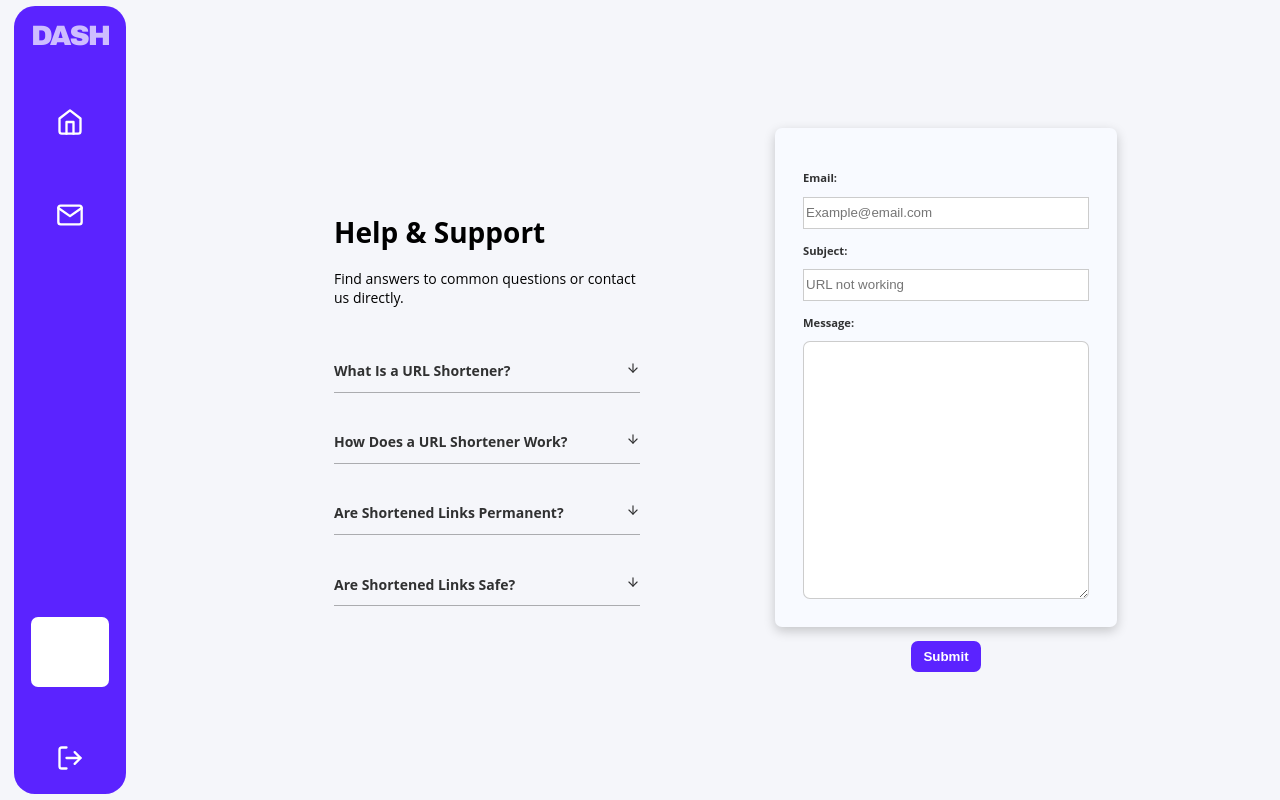
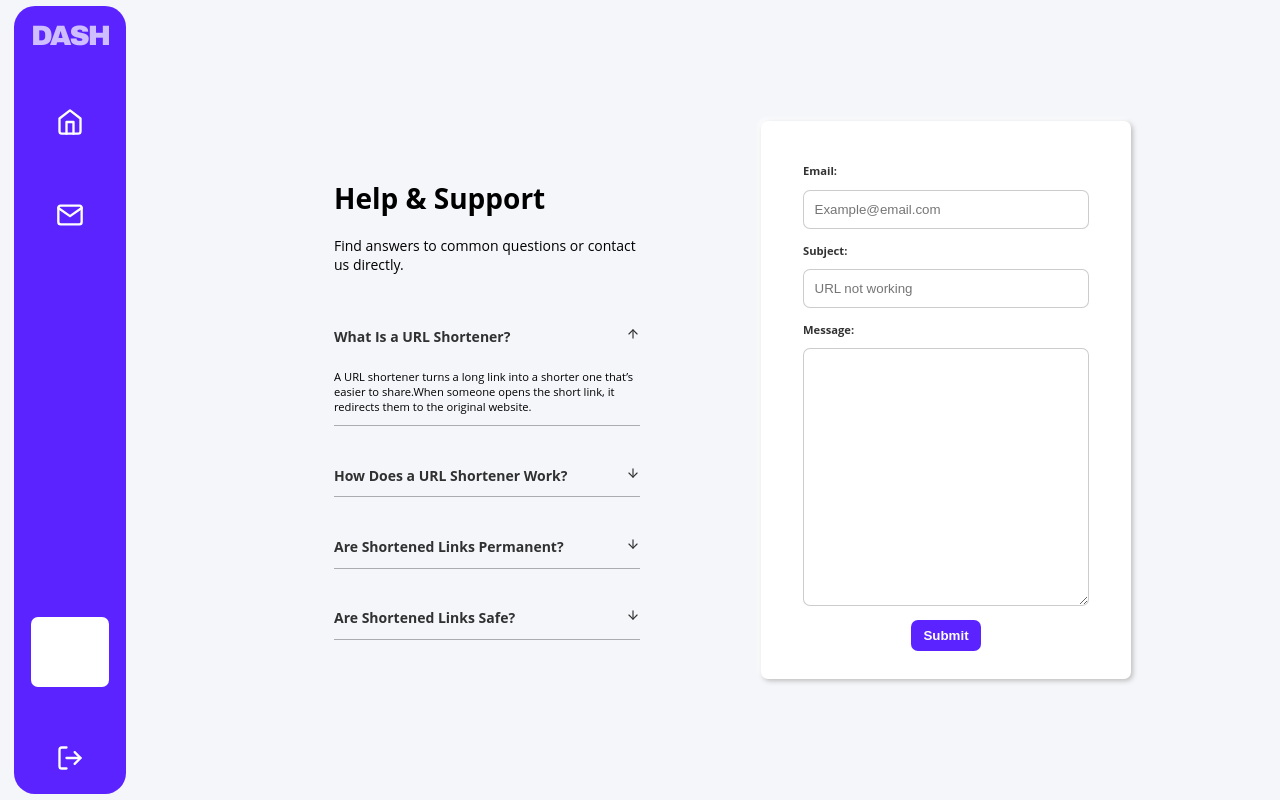
Before and after one commit to xhibril/Dash, a React (Vite) app in the folder Frontend/: page /support in a window 1280 px wide. Both pictures are taken after a click on the element "What Is a URL Shortener?". Built offline with nearby package versions, Linux system fonts and the light colour scheme; the HTML template or start-up script is replaced by a standard one.

Commit message:
finished support page

```diff
--- a/Frontend/src/App.jsx
+++ b/Frontend/src/App.jsx
@@ -53,7 +53,6 @@ export default function App() {
 
 
           <Route element={<Layout notify={notify} />}>
-
             <Route path="/dashboard" element={<Dashboard notify={notify} />} />
             <Route path="/support" element={<Support notify={notify} />} />
           </Route>
--- a/Frontend/src/components/auth/Auth.module.css
+++ b/Frontend/src/components/auth/Auth.module.css
@@ -104,6 +104,7 @@ padding:0;
 .remember input {
 
   width:1rem;
+  cursor: pointer;
 }
 
 .forgot a{
--- a/Frontend/src/components/dashboard/urls/Urls.jsx
+++ b/Frontend/src/components/dashboard/urls/Urls.jsx
@@ -1,5 +1,5 @@
 import styles from "./Urls.module.css";
-import { FiTrash, FiInfo } from "react-icons/fi";
+import { FiTrash } from "react-icons/fi";
 import { useState } from "react";
 import { NoDataAvailable } from "../../UI/SmallComponents.jsx";
 
@@ -36,7 +36,6 @@ export default function Urls({
     }
     return successor;
   }
-
 
 
   async function deleteUrl(urlId) {
--- a/Frontend/src/components/utils/Validation.jsx
+++ b/Frontend/src/components/utils/Validation.jsx
@@ -76,8 +76,9 @@ export function ValidateAlias(alias){
 }
 
 
-function ValidateInput(input, type) {
+export function ValidateInput(input, type) {
     const allowedMap = {
+        GENERAL: "abcdefghijklmnopqrstuvwxyzABCDEFGHIJKLMNOPQRSTUVWXYZ.!? ",
         NAME: "abcdefghijklmnopqrstuvwxyzABCDEFGHIJKLMNOPQRSTUVWXYZ. ",
         EMAIL: "abcdefghijklmnopqrstuvwxyzABCDEFGHIJKLMNOPQRSTUVWXYZ0123456789._-+@",
         PASSWORD: "abcdefghijklmnopqrstuvwxyzABCDEFGHIJKLMNOPQRSTUVWXYZ0123456789!.@#$%^&*",
--- a/Frontend/src/pages/support/Support.jsx
+++ b/Frontend/src/pages/support/Support.jsx
@@ -2,24 +2,48 @@ import styles from "./Support.module.css"
 
 import { FiArrowDown, FiArrowUp } from "react-icons/fi";
 
-import {useState } from "react";
+import { useState } from "react";
+import { HandleError } from "../../components/Utils/ErrorHandler.jsx";
+import { ValidateEmail, ValidateInput } from "../../components/Utils/Validation.jsx";
 
 
-export default function Support() {
 
+export default function Support({ notify }) {
+    const faqs = [{
+        question: "What Is a URL Shortener?", answer: "A URL shortener turns a long link into a shorter one that’s easier to share." +
+            "When someone opens the short link, it redirects them to the original website."
+    },
+
+    {
+        question: "How Does a URL Shortener Work?", answer: "A URL shortener works by taking a long link, creating a short alias for it, and storing both in a database." +
+            "When someone visits the short link, the service looks up the alias and redirects the user to the original URL."
+    },
+
+    {
+        question: "Are Shortened Links Permanent?", answer: "Not always. Shortened links usually stay active as long as the service keeps them stored," +
+            "but they can be deleted, expire, or stop working if the service shuts down."
+    },
+
+    {
+        question: "Are Shortened Links Safe?", answer: "Shortened links are generally safe, but you can’t see the full" +
+            "destination before clicking, so they can sometimes hide malicious websites."
+    }]
 
     return (
 
         <div className={styles.supportContainer}>
-            <FAQ />
-            <TicketSubmit />
+            <FAQ faqs={faqs} />
+            <TicketSubmit notify={notify} />
         </div>
 
     );
 }
 
 
-function FAQ() {
+function FAQ({ faqs }) {
+
+    const [activeIndex, setActiveIndex] = useState(null);
+
     return (
 
         <div className={styles.faqContainer}>
@@ -28,46 +52,32 @@ function FAQ() {
                 <p>Find answers to common questions or contact us directly.</p>
             </div>
 
-            <span className={styles.question}>
-                <h2>What Is a URL Shortener?
-                    <FiArrowDown className={styles.arrowDown} />
-                    <FiArrowUp className={styles.arrowUp} />
-                </h2>
-                <p className={styles.answer}>Shortens links</p>
-            </span>
+            {faqs.map((faq, index) => (
+                <div className={styles.question} key={index}>
 
-            <span className={styles.question}>
-                <h2>How Does a URL Shortener Work?
-                    <FiArrowDown className={styles.arrowDown} />
-                    <FiArrowUp className={styles.arrowUp} />
-                </h2>
-                <p className={styles.answer}>Shortens links</p>
-            </span>
+                    <h2
+                        onClick={() => setActiveIndex(activeIndex === index ? null : index)}>
+                        {faq.question}
 
 
-            <span className={styles.question}>
-                <h2>Are Shortened Links Permanent?
-                    <FiArrowDown className={styles.arrowDown} />
-                    <FiArrowUp className={styles.arrowUp} />
-                </h2>
-                <p className={styles.answer}>Shortens links</p>
+                        {activeIndex === index ? (
+                            <FiArrowUp className={styles.arrowUp} />
+                        ) :
+                            <FiArrowDown className={styles.arrowDown}
+                            />}
+                    </h2>
 
-            </span>
-
-            <span className={styles.question}>
-                <h2>Are Shortened Links Safe?
-                    <FiArrowDown className={styles.arrowDown} />
-                    <FiArrowUp className={styles.arrowUp} />
-                </h2>
-                <p className={styles.answer}>Shortens links</p>
-            </span>
-
+                    {activeIndex === index && (
+                        <p className={`${styles.answer} ${styles.show}`}>{faq.answer}</p>
+                    )
+                    }
+                </div>
+            ))}
         </div>
-
     );
 }
 
-function TicketSubmit() {
+function TicketSubmit({ notify }) {
 
     const [email, setEmail] = useState("")
     const [subject, setSubject] = useState("")
@@ -75,15 +85,51 @@ function TicketSubmit() {
 
     async function submitTicket() {
 
+
+    if(!email || !subject || !message) {
+        notify("All fields are required", "ERROR");
+        return;
+    }
+
+        const emailRes = ValidateEmail(email);
+
+        if(emailRes !== "VALID"){
+            notify(emailRes, "ERROR");
+            return;
+        }
+
+
+        const subjectRes =  ValidateInput(subject, "GENERAL");
+
+        if(subjectRes !== "VALID"){
+            notify(subjectRes, "ERROR");
+            return;
+        }
+
+        const messageRes = ValidateInput(message, "MESSAGE");
+        if(messageRes !== "VALID"){
+            notify(messageRes, "ERROR");
+            return;
+        }
+
         const res = await fetch("/api/support", {
-            method: "GET",
+            method: "POST",
             headers: { "Content-Type": "application/json" },
             body: JSON.stringify({ email, subject, message })
         })
 
         if (!res.ok) {
-            console.log("error submitting ticket")
+            HandleError(res.status);
+            notify("Something went wrong, please try again", "ERROR");
+            return;
         }
+
+
+        notify("Message sent successfully", "SUCCESS");
+        setEmail("");
+        setSubject("");
+        setMessage("");
+        return;
     }
 
     return (
@@ -98,6 +144,7 @@ function TicketSubmit() {
                         type="email"
                         className={styles.input}
                         placeholder="Example@email.com"
+                        value = {email}
                         onChange={(e) => setEmail(e.target.value)}
                     />
                 </label>
@@ -107,6 +154,7 @@ function TicketSubmit() {
                     <input
                         className={styles.input}
                         placeholder="URL not working"
+                        value = {subject}
                         onChange={(e) => setSubject(e.target.value)}
                     />
                 </label>
@@ -115,16 +163,16 @@ function TicketSubmit() {
                     <p>Message:</p>
                     <textarea
                         className={styles.textArea}
+                        value = {message}
                         onChange={(e) => setMessage(e.target.value)}
                     />
                 </label>
 
+                <button className={styles.submit} onClick={submitTicket}>
+                    Submit
+                </button>
+
             </div>
-
-            <button className={styles.submit} onClick={submitTicket}>
-                Submit
-            </button>
-
         </div>
     )
 }
--- a/Frontend/src/pages/support/Support.module.css
+++ b/Frontend/src/pages/support/Support.module.css
@@ -28,8 +28,11 @@
     border-bottom: 1px solid rgb(0, 0, 0, 0.3);
     width: 50%;
     max-width: 30rem;
+    transition: 0.15s all ease;
 
 }
+
+
 
 .arrowDown, .arrowUp {
     margin-left: auto;
@@ -43,51 +46,59 @@
     cursor: pointer;
 }
 
+.question h2:hover{
+    color:rgb(55, 55, 55);
+}
+
 .answer {
     display: none;
     font-size: .8rem;
 }
 
-.arrowUp{
-    display: none;
+.answer.show{
+    display: flex;
 }
-
 
 
 
 
 .inputContainer {
     width: 100%;
-
     display: flex;
     justify-content: center;
     align-items: center;
     gap:1rem;
     flex-direction: column;
 
-
 }
 
 .inputWrapper {
     width: fit-content;
-    padding: 2rem;
+padding: 2rem 3rem;
     border-radius: .5rem;
-     background: #F8FAFF;
-       box-shadow: 0 4px 12px rgba(0, 0, 0, 0.2);
+     background-color: white;
+    box-shadow: 2px 2px 5px #bebebe,
+        -2px -2px 5px #ffffff;
+        display: flex;
+        flex-direction: column;
+
+
 }
 
 
 .supportInput {
     display: flex;
     flex-direction: column;
-
-
+    width: 100%;
 }
 
 
 .input {
     border: 1px solid rgb(0, 0, 0, 0.2);
-    height: 2rem;
+    height: 2.5rem;
+    border-radius: .5rem;
+    text-align: start;
+    padding-left: 0.75rem;
 }
 
 .supportInput p {
@@ -96,6 +107,7 @@
     padding: 0;
     font-weight: bold;
     opacity: .8;
+    width: 100%;
 
 }
 
@@ -121,6 +133,8 @@
     transition: transform 0.2s ease;
     cursor: pointer;
     font-weight: bold;
+    align-self: center;
+    margin-top:1rem;
 }
 
 .submit:hover {
```
Also changed, not shown: Frontend/src/components/dashboard/URLShortener/URLShortener.jsx (added, +105 -0 lines).
